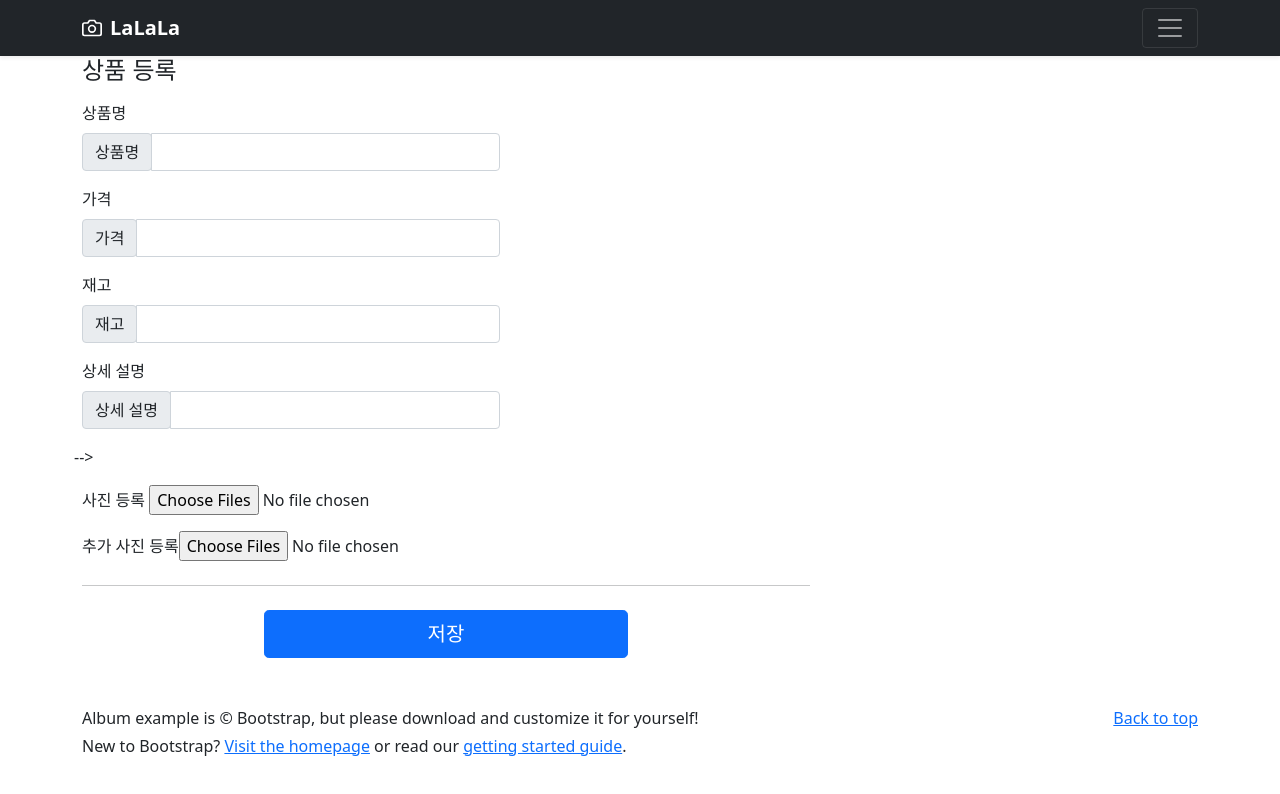
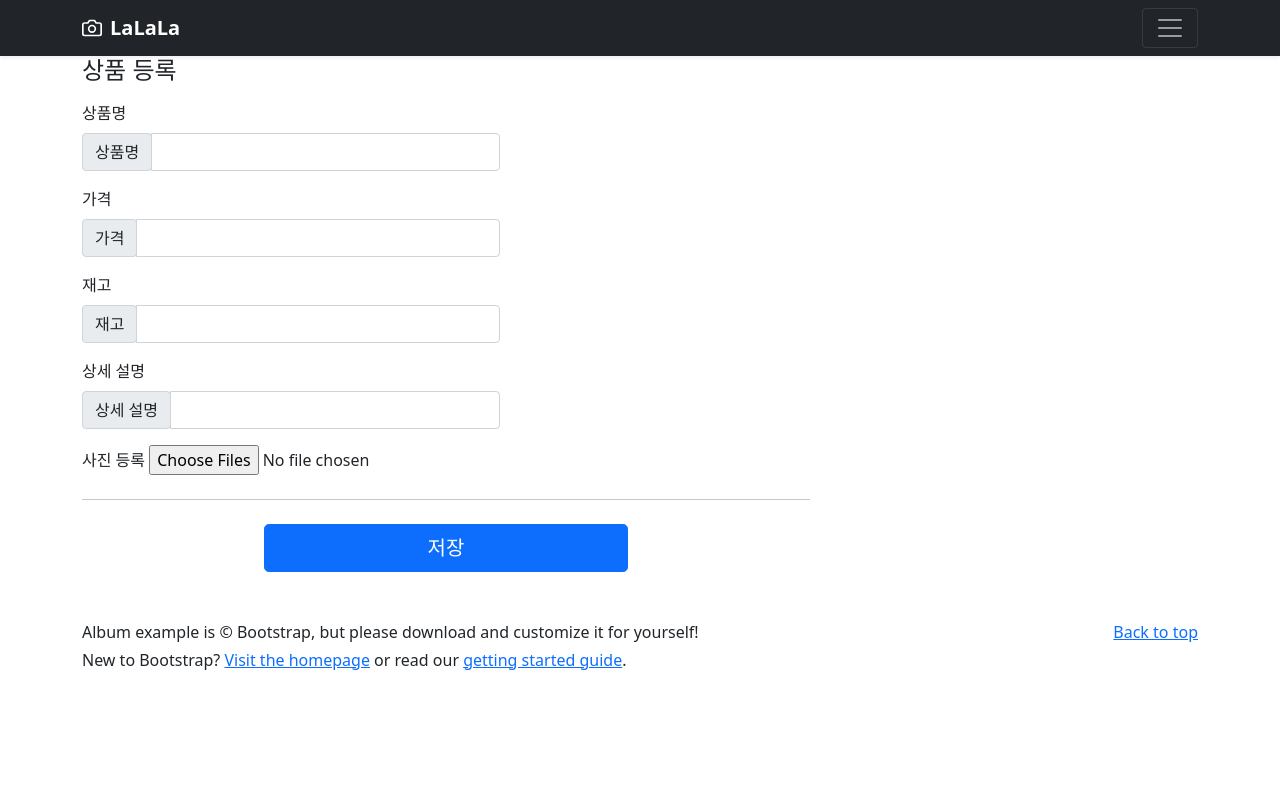
Before and after one commit to ryugahee/vue_app, a Vue app in the folder frontend/: page /post in a window 1280 px wide. Shown: the top 794 px of the page. Built offline with nearby package versions, Linux system fonts and the light colour scheme.

Commit message:
vue수정

```diff
--- a/frontend/src/pages/Post.vue
+++ b/frontend/src/pages/Post.vue
@@ -21,14 +21,14 @@
               <label for="username" class="form-label">가격</label>
               <div class="input-group has-validation">
                 <span class="input-group-text">가격</span>
-                <input type="text" v-model="price" class="form-control" />
+                <input type="text" v-model="price" class="form-control"/>
               </div>
             </div>
             <div class="col-7">
               <label for="username" class="form-label">재고</label>
               <div class="input-group has-validation">
                 <span class="input-group-text">재고</span>
-                <input v-model="stockNumber" type="text" class="form-control" />
+                <input v-model="stockNumber" type="text" class="form-control"/>
               </div>
             </div>
             <div class="col-7">
@@ -43,13 +43,29 @@
                 />
               </div>
             </div>
+
+            <div>
+              <!--     사진 등록       -->
+              <div v-if="!files.length" class="file-upload">
+                <div>
+                  <label for="file"
+                  >사진 등록
+                    <input
+                        type="file"
+                        id="file"
+                        ref="files"
+                        multiple @change="imageUpload"
+                    />
+                  </label>
+                </div>
+              </div>
+              <div v-else>
                 <!--     업로드 후 미리보기       -->
                 <div class="file-preview-content-container">
                   <div
                       v-for="(file, index) in files"
                       :key="index"
-                class="file-preview-wrapper"
-              >
+                      class="file-preview-wrapper">
                     <!--     사진 닫기       -->
                     <div
                         class="file-close-button"
@@ -59,25 +75,11 @@
                       x
                     </div>
                     <!--     사진 미리보기       -->
-                <img :src="file.preview" />
+                    <img :src="file.preview"/>
                   </div>
                 </div>
-            -->
-            <!--     사진 등록       -->
-            <div v-if="!files.length" class="file-upload">
+
                 <div>
-                <label for="file"
-                  >사진 등록
-                  <input
-                    type="file"
-                    id="file"
-                    ref="files"
-                    @change="imageUpload"
-                    multiple
-                  />
-                </label>
-              </div>
-            </div>
                   <!--     추가 사진 등록       -->
                   <div class="file-preview-wrapper-upload">
                     <label for="file">추가 사진 등록</label>
@@ -90,7 +92,12 @@
                     />
                   </div>
                 </div>
-          <hr class="my-4" />
+              </div>
+            </div>
+
+
+          </div>
+          <hr class="my-4"/>
           <div class="d-flex justify-content-center">
             <button
                 class="w-50 btn btn-primary btn-lg"
@@ -124,7 +131,7 @@ export default {
     };
   },
   methods: {
-    submitPost() {
+    async submitPost() {
       let formData = new FormData();
 
       for (let i = 0; i < this.files.length; i++) {
@@ -135,10 +142,10 @@ export default {
 
         formData.append("files", this.files[i].file);
 
-        axios
+        await axios
             .post("/api/item/new", formData, {
               headers: {
-              "Content-Type": "multipart/form-data; charset=UTF-8",
+                "Content-Type": "multipart/form-data",
               },
             })
             .then((res) => {
@@ -153,7 +160,7 @@ export default {
             });
       }
     },
-    /* imageUpload() {
+    imageUpload() {
       console.log(this.$refs.files.files);
       // this.files = [...this.files, this.$refs.files.files];
       //하나의 배열로 넣기
@@ -173,10 +180,11 @@ export default {
         ];
         num = i;
       }
-      this.uploadImageIndex = num + 1; //이미지 index의 마지막 값 + 1 저장
+      // this.uploadImageIndex = num + 1; //이미지 index의 마지막 값 + 1 저장
+      this.uploadImageIndex = num + 1;
       console.log(this.files);
       // console.log(this.filesPreview);
-    },*/
+    },
         imageAddUpload() {
           console.log(this.$refs.files.files);
 
@@ -202,30 +210,6 @@ export default {
           console.log(this.files);
           // console.log(this.filesPreview);
         },
-    imageUpload() {
-      console.log(this.$refs.files.files);
-      // this.files = [...this.files, this.$refs.files.files];
-      //하나의 배열로 넣기
-      let num = -1;
-      for (let i = 0; i < this.$refs.files.files.length; i++) {
-        this.files = [
-          ...this.files,
-          //이미지 업로드
-          {
-            //실제 파일
-            file: this.$refs.files.files[i],
-            //이미지 프리뷰
-            preview: URL.createObjectURL(this.$refs.files.files[i]),
-            //삭제및 관리를 위한 number
-            number: i,
-          },
-        ];
-        num = i;
-      }
-      this.uploadImageIndex = num + 1; //이미지 index의 마지막 값 + 1 저장
-      console.log(this.files);
-      // console.log(this.filesPreview);
-    },
   },
 };
 </script>
```
Lines whose indentation alone changed are shown as unchanged.
